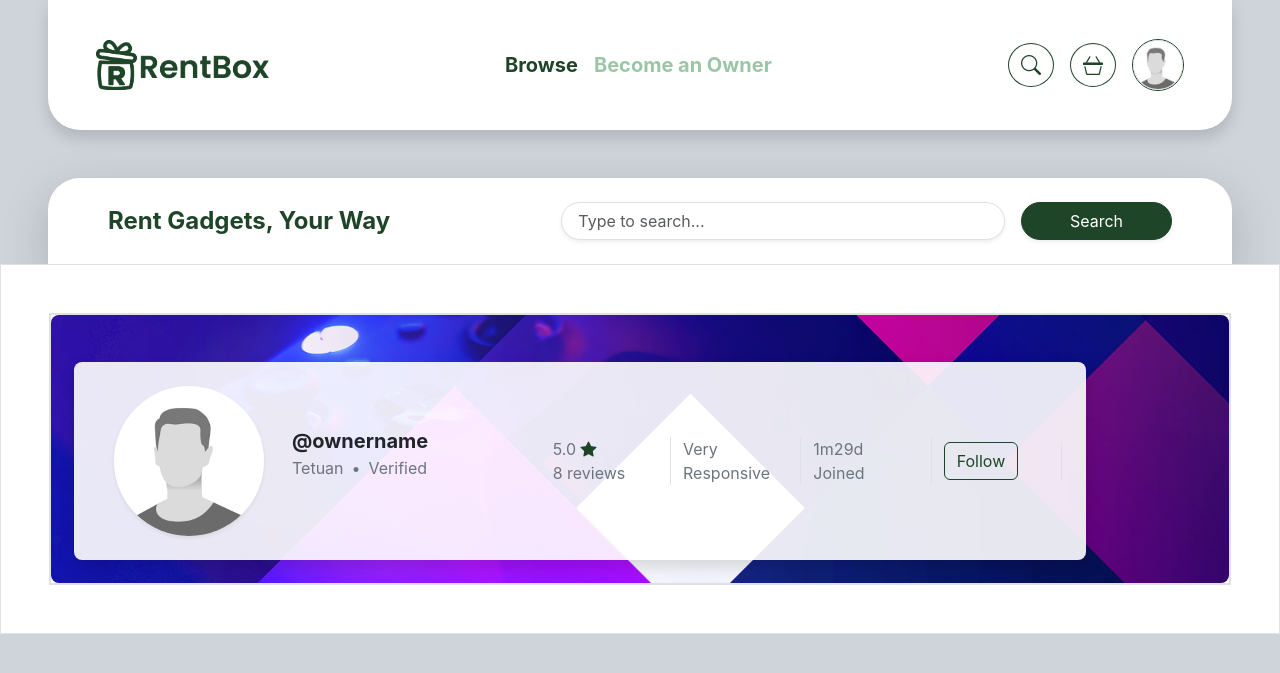
After one commit to moonstarring/designrb, a PHP site: page /renter_owner_profile_view.php in a window 1280 px wide. The commit adds this page. Shown: the top 673 px of the page. Run offline with PHP 8.4, Linux system fonts and the light colour scheme.

Commit message:
late push

```diff
--- a/footer.php
+++ b/footer.php
@@ -1,5 +1,4 @@
 <div class="text-center text-lg-start bg-body-tertiary text-muted border-top">
-    <div class="">
     <div class="container text-center text-md-start mt-5">
         <div class="row mt-3">
             <div class="col-md-3 col-lg-4 col-xl-3 mx-auto mb-4">
@@ -56,7 +55,6 @@
         </div>
         <!-- Grid row -->
     </div>
-    </div>
     <!-- Section: Links  -->
 
     <!-- Copyright -->
--- a/navbar.php
+++ b/navbar.php
@@ -1,7 +1,8 @@
-<div class="container bg-body rounded-bottom-5 d-flex mb-5 py-3 shadow">
+<div class="mx-5 bg-body rounded-bottom-5 d-flex mb-5 py-3 shadow">
     <a href="browse.php">
         <img class="ms-5 my-4" src="images/brand/rb logo text colored.png" alt="Logo" height="50px">
     </a>
+    <!-- disable links in login -->
     <div class="my-auto mx-auto d-flex gap-3">
         <a href="browse.php" class="fs-5 text-decoration-none fw-bold active" id="">Browse</a>
         <a href="#" class="fs-5 text-decoration-none fw-bold secondary" id="">Become an Owner</a>
@@ -18,15 +19,15 @@
             <button type="button" class="success btn btn-outline-success rounded-circle m-0 p-0" type="button" data-bs-toggle="dropdown" aria-expanded="true">
                 <img src="images/user/pfp.png" class="object-fit-fill border rounded-circle" alt="pfp" style="width:50px; height: 50px;">
             </button>
-            <ul class="dropdown-menu rounded-4 mx-4">
-                <li><p class="dropdown-item-text fw-bold m-0">User name</p></li>
+            <ul class="dropdown-menu rounded-4 mx-5 mt-3 border-0 shadow-lg p-2">
+                <li class="ps-2 pe-5"><p class="dropdown-item-text fw-bold m-0 p-3">User name</p></li>
                 <hr class="m-0 p-0">
-                <li class="my-1"><a class="dropdown-item text-dark link-success" href="renter_profile.php"><i class="bi bi-gear-fill me-2"></i>Profile</a></li>
-                <li class="my-1"><a class="dropdown-item text-dark link-success" href="#"><i class="bi bi-envelope-fill me-2"></i>Messages</a></li>
-                <li class="my-1"><a class="dropdown-item text-dark link-success" href="#"><i class="bi bi-box2-heart-fill me-2"></i>Rentals</a></li>
+                <li class="my-1 ps-2 pe-5"><a class="dropdown-item text-dark link-success" href="renter_profile.php"><i class="bi bi-gear-fill me-2"></i>Profile</a></li>
+                <li class="my-1 ps-2 pe-5"><a class="dropdown-item text-dark link-success" href=""><i class="bi bi-envelope-fill me-2"></i>Messages</a></li>
+                <li class="my-1 ps-2 pe-5"><a class="dropdown-item text-dark link-success" href="#"><i class="bi bi-box2-heart-fill me-2"></i>Rentals</a></li>
                 <hr class="m-0 p-0">
-                <li class="my-1"><a class="dropdown-item text-dark link-success" href="#"><i class="bi bi-headset me-2"></i>Supports</a></li>
-                <li class="my-1"><a class="dropdown-item text-dark link-success" href="#"><i class="bi bi-flag-fill me-2"></i>File a Report</a></li>
+                <li class="my-1 ps-2 pe-5"><a class="dropdown-item text-dark link-success" href="#"><i class="bi bi-headset me-2"></i>Supports</a></li>
+                <li class="my-1 ps-2 pe-5"><a class="dropdown-item text-dark link-success" href="#"><i class="bi bi-flag-fill me-2"></i>File a Report</a></li>
 
                 <li class="my-1"><a class="dropdown-item text-dark link-success" href="#"><i class="bi bi-box-arrow-right me-2"></i>Log out</a></li>
             </ul>
--- /dev/null
+++ b/renter_owner_profile_view.php
@@ -0,0 +1,56 @@
+<?php require_once 'head.php'; ?>
+<?php require_once 'navbar.php'; ?>
+
+<body class="container-fluid bg-dark-subtle m-0 p-0">
+    <!-- header thing -->
+    <div class="row d-flex bg-body align-items-center justify-content-between rounded-top-5 shadow-lg py-4 px-5 mx-5">
+        <p class="fs-4 fw-bold rb col-5 m-0">Rent Gadgets, Your Way</p>
+        <form class="col-7 d-flex gap-3">
+            <input class="form-control rounded-5 px-3 shadow-sm" list="datalistOptions" id="exampleDataList" placeholder="Type to search...">
+            <button type="submit" class="btn gradient-success rounded-5 m-0 shadow-sm px-5">Search</button>
+        </form>
+    </div>
+
+    <!-- profile -->
+    <div class="container-fluid bg-body p-5 border">
+        <div class="container-fluid bg-body position-relative border m-0 p-0">
+            <div class="m-0 p-0 border position-absolute top-0 start-0 w-100 h-100" style="z-index: 1;">
+                <img src="images/user/header.png" class="img-fluid object-fit-cover w-100 h-100 rounded-3" alt="header image">
+            </div>
+            <div class="position-relative mt-5 ms-4 mb-4 pe-5 me-5" style="z-index: 2;">
+                <div class="d-flex bg-opacity shadow me-5 p-4 rounded-3">
+                    <img src="images/user/pfp.png" class="pfp2 rounded-circle shadow-sm mx-3">
+                    <div class="row container-fluid d-flex align-items-center m-0 p-0">
+                        <div class="col-4">
+                            <p class="fs-5 fw-bold m-0 p-0">@ownername</p>
+                            <div class="d-flex gap-2">
+                                <p class="text-secondary fs-6">Tetuan</p>
+                                <p class="text-secondary fs-6">•</p>
+                                <p class="text-secondary fs-6">Verified</p>
+                            </div>
+                        </div>
+                        <div class="col border-end">
+                            <p class="fs-6 text-secondary m-0 p-0">5.0 <i class="bi bi-star-fill rb"></i></p>
+                            <p class="fs-6 text-secondary m-0 p-0">8 reviews</p>
+                        </div>
+                        <div class="col border-end">
+                            <p class="fs-6 text-secondary m-0 p-0">Very</p>
+                            <p class="fs-6 text-secondary m-0 p-0">Responsive</p>
+                        </div>
+                        <div class="col border-end">
+                            <p class="fs-6 text-secondary m-0 p-0">1m29d</p>
+                            <p class="fs-6 text-secondary m-0 p-0">Joined</p>
+                        </div>
+                        <div class="col border-end">
+                            <button type="button" class="btn btn-outline-success">Follow</button>
+                        </div>
+                    </div>
+                </div>
+            </div>
+        </div>
+    </div>
+
+</body>
+<script></script>
+
+</html>
--- a/renter_profile.php
+++ b/renter_profile.php
@@ -7,7 +7,7 @@
         <?php require_once 'navbar.php'; ?>
 
         <!-- body -->
-        <div class="row container-fluid bg-body-secondary px-3 pb-5 pt-3 m-0">
+        <div class="row container-fluid bg-dark-subtle px-3 pb-5 pt-3 m-0">
             <div class="col-3 bg-body p-4 rounded-3 shadow-sm">
                 <div class="d-flex align-items-center">
                     <img src="images/user/pfp.png" class="img-thumbnail rounded-circle pfp me-3 shadow-sm" alt="">
@@ -80,8 +80,8 @@
                 </div>
             </div>
             <!-- rentals -->
-            <div class="col ms-3 bg-body-secondary">
-                <div class="bg-body p-4 rounded-3">
+            <div class="col">
+                <div class="bg-body rounded-3 m-0 p-0">
                     <p class="fs-5 fw-bold ms-3">My Rentals</p>
                     <hr>
                     <!-- navigation tabs -->
--- a/style.css
+++ b/style.css
@@ -82,3 +82,12 @@ border-color: #1F4529;
     width: 90px;
     height: 90px;
 }
+
+.pfp2{
+    width: 150px;
+    height: 150px;
+}
+
+.bg-opacity{
+    background-color: rgba(255, 255, 255, 0.9);
+}
```
Also changed, not shown: browse.php (+9 -10 lines), login.php (+31 -36 lines), product_detail.php (+7 -8 lines), images/user/header.png (added). Lines whose indentation alone changed are shown as unchanged.
